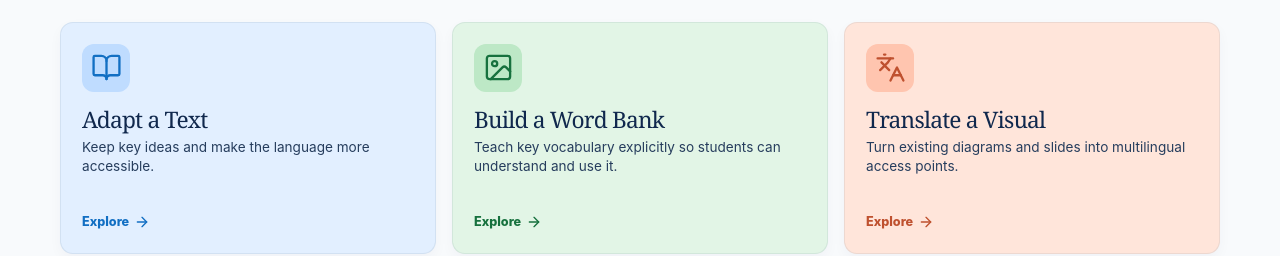
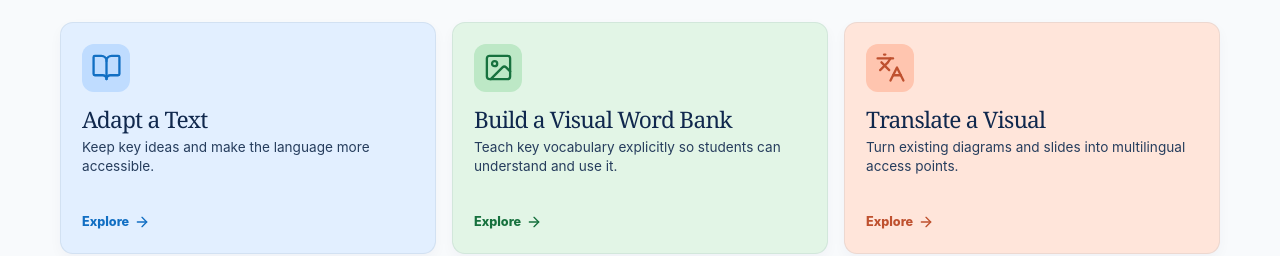
Before and after one commit to LenguajeLabs-design/Language-Support-Toolkit., a React (Vite) app: page / in a window 1280 px wide. Shown: the part 2044-2300 px from the top of the page. Built offline with nearby package versions, Linux system fonts and the light colour scheme.

Commit message:
Update word bank guidance

```diff
--- a/src/data/strategies.ts
+++ b/src/data/strategies.ts
@@ -43,7 +43,7 @@ export const strategies: Strategy[] = [
     related: ['build-a-word-bank', 'scaffold-writing', 'find-language-demands'],
   },
   {
-    slug: 'build-a-word-bank', title: 'Build a Word Bank', shortTitle: 'Word bank', icon: 'Image', accent: 'green',
+    slug: 'build-a-word-bank', title: 'Build a Visual Word Bank', shortTitle: 'Word bank', icon: 'Image', accent: 'green',
     summary: 'Teach key vocabulary explicitly so students can understand and use it.',
     why: 'A useful word bank is more than a displayed list. It helps students hear a word, see it in context, connect it to meaning and an image, then use it in conversation and writing.',
     uses: ['When new unit vocabulary is central to the lesson goal', 'Before reading, writing, or discussing a content-rich text', 'When students need to use precise terms—not only recognize them', 'When you can select a small set of high-value words rather than every unfamiliar word'],
@@ -55,7 +55,7 @@ export const strategies: Strategy[] = [
       improved: 'Weathering — the breaking down of rocks into smaller pieces.\nErosion — the movement of rock and soil by water, wind, or ice.\nSediment — small pieces of rock or soil.\nSurface — the top layer of something.\n\nSay it with a partner: “Water causes ___.”  “I can see ___ on the surface.”',
       changes: ['Uses four essential terms with usable meanings', 'Adds a visual or real object for each word', 'Creates a reason to speak before students write'], type: 'wordbank',
     },
-    prompt: `Review the following {{SUBJECT}} lesson content for multilingual learners developing English around WIDA levels {{LEVEL}}.\n\nIdentify 4–6 vocabulary words essential to understanding the learning objective. Create a colorful, classroom-ready word-bank table that a teacher can paste into a slide or handout.\n\nUse four columns when a home language is provided:\n1. English term\n2. Home-language translation, marked “teacher verify”\n3. Kid-friendly meaning in English\n4. Visual cue: a short, concrete image-generation direction or a suggested picture, diagram, gesture, or real object\n\nWhen no home language is provided, use a three-column table: English term, kid-friendly meaning, and visual cue. Use a clear, high-contrast header and gentle color-coding if the output format supports it; otherwise, label the suggested colors for the teacher. Keep the English term visible in every version.\n\nBelow the table, add one example sentence connected to the lesson and one flexible partner sentence frame for each term. Preserve essential subject-specific terminology. Label translations and any generated visuals that need teacher review.\n\nGrade: {{GRADE}}\nLesson content:\n[PASTE LESSON CONTENT HERE]`,
+    prompt: `You are an EAL instructional designer helping a teacher create a visual vocabulary resource for a {{GRADE}} {{SUBJECT}} lesson and multilingual learners developing English around WIDA levels {{LEVEL}}.\n\nUse the lesson to select essential, high-value words that unlock the central concept and support the learning objective. Prioritise subject-specific terms and words learners can use to describe, compare, explain, or support ideas with evidence. Do not choose words merely because they are difficult. Keep precise academic terms and preserve the subject's conceptual challenge. Explain briefly why each selected word matters to the lesson.\n\nIf no learning objective is supplied, infer a provisional objective from the lesson and label it as inferred. Adapt the language and supports to the teacher-provided learner context without assuming every learner has the same strengths or needs.\n\nLesson content:\n[PASTE LESSON CONTENT HERE]`,
     tips: ['Teach fewer words well. Four words students can use are more powerful than fifteen they can only point to.', 'A translation can support access; it does not replace opportunities to hear, say, read, and write English.', 'Return to the bank during the lesson. A word list without use is decoration.'],
     related: ['adapt-a-text', 'support-speaking', 'scaffold-writing'],
   },
```
